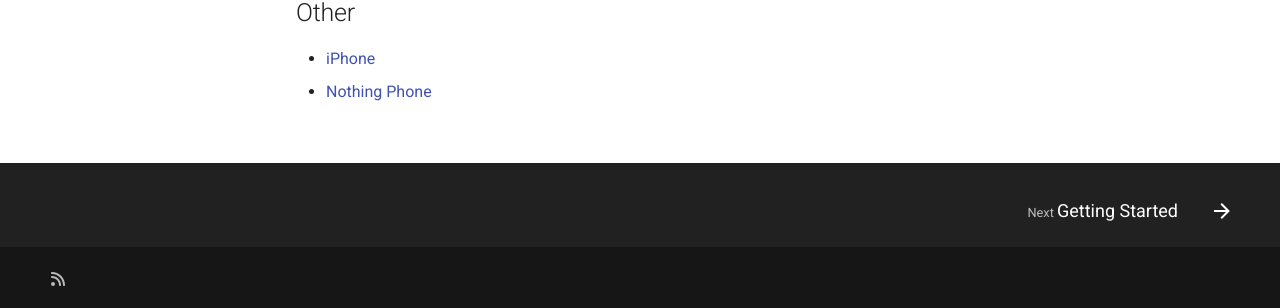
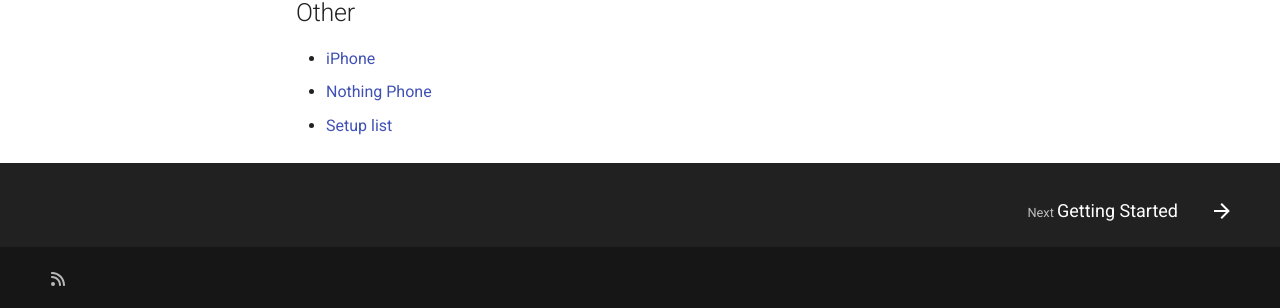
Before and after one commit to TeamDominant/Wiki-mkdocs, an MkDocs documentation site: the page built from docs/index.md, in a window 1280 px wide and 1220 px high. Shown: the part 909-1217 px from the top of the window. Built offline with MkDocs 1.6.1 and Material for MkDocs 9.7.7, drawn with Linux system fonts in a browser that asks for light colours; comment, search, counter and statistics services are not loaded.

Commit message:
New catalog

```diff
--- a/docs/index.md
+++ b/docs/index.md
@@ -25,3 +25,4 @@
 
 - [iPhone](iphone)
 - [Nothing Phone](nothing)
+- [Setup list](setup-list)
--- a/mkdocs.yml
+++ b/mkdocs.yml
@@ -87,3 +87,4 @@
   - Other:
     - iPhone: iphone.md
     - Nothing Phone: nothing.md
+    - Setup list: setup-list.md
```
